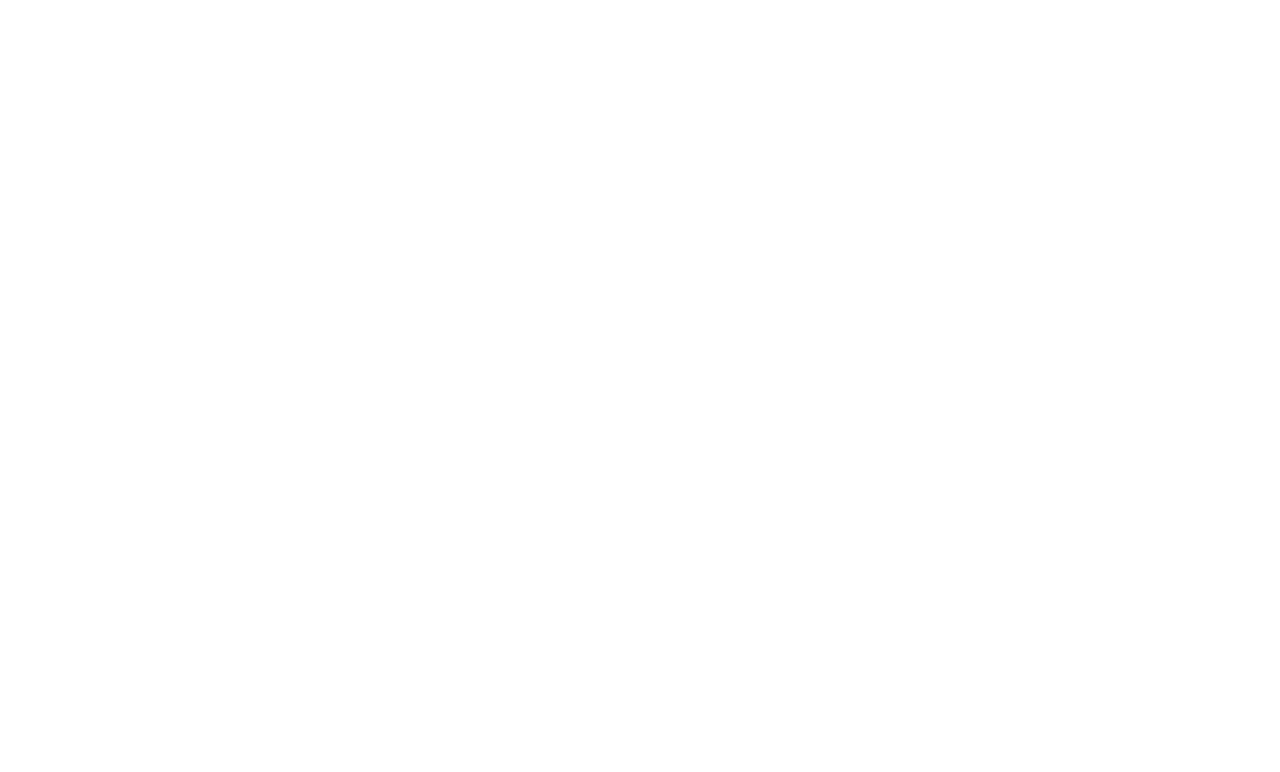
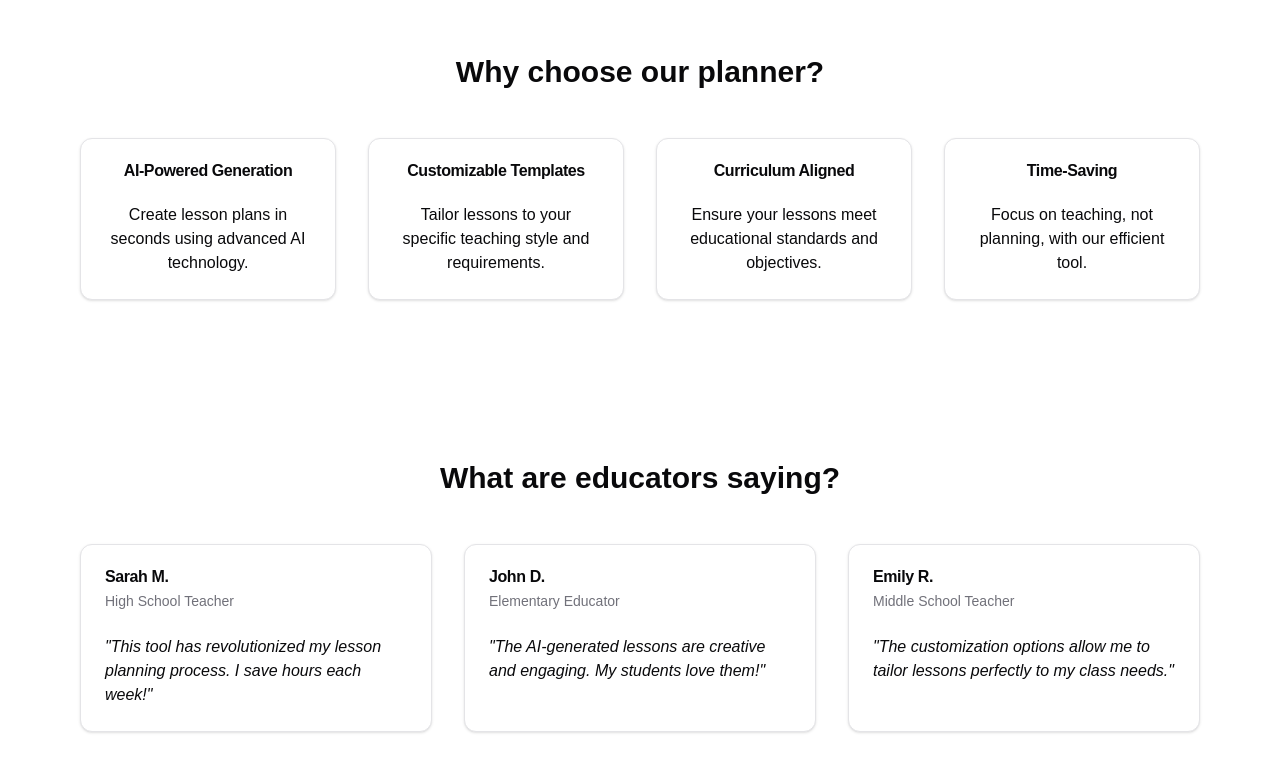
Before and after one commit to AdityaSahu786/EduMate, a Next.js app: page / in a window 1280 px wide. Shown: the part 466-1238 px from the top of the page. Before the commit the page ends 800 px from the top, so only its background shows below. Built offline with nearby package versions, Linux system fonts and the light colour scheme.

Commit message:
Adding Testimonials

```diff
--- a/app/globals.css
+++ b/app/globals.css
@@ -6,54 +6,56 @@
   font-family: Arial, Helvetica, sans-serif;
 }
 
+
 @layer base {
   :root {
     --background: 0 0% 100%;
-    --foreground: 0 0% 3.9%;
+    --foreground: 240 10% 3.9%;
     --card: 0 0% 100%;
-    --card-foreground: 0 0% 3.9%;
+    --card-foreground: 240 10% 3.9%;
     --popover: 0 0% 100%;
-    --popover-foreground: 0 0% 3.9%;
-    --primary: 0 0% 9%;
-    --primary-foreground: 0 0% 98%;
-    --secondary: 0 0% 96.1%;
-    --secondary-foreground: 0 0% 9%;
-    --muted: 0 0% 96.1%;
-    --muted-foreground: 0 0% 45.1%;
-    --accent: 0 0% 96.1%;
-    --accent-foreground: 0 0% 9%;
+    --popover-foreground: 240 10% 3.9%;
+    --primary: 142.1 76.2% 36.3%;
+    --primary-foreground: 355.7 100% 97.3%;
+    --secondary: 240 4.8% 95.9%;
+    --secondary-foreground: 240 5.9% 10%;
+    --muted: 240 4.8% 95.9%;
+    --muted-foreground: 240 3.8% 46.1%;
+    --accent: 240 4.8% 95.9%;
+    --accent-foreground: 240 5.9% 10%;
     --destructive: 0 84.2% 60.2%;
     --destructive-foreground: 0 0% 98%;
-    --border: 0 0% 89.8%;
-    --input: 0 0% 89.8%;
-    --ring: 0 0% 3.9%;
+    --border: 240 5.9% 90%;
+    --input: 240 5.9% 90%;
+    --ring: 142.1 76.2% 36.3%;
+    --radius: 0.5rem;
     --chart-1: 12 76% 61%;
     --chart-2: 173 58% 39%;
     --chart-3: 197 37% 24%;
     --chart-4: 43 74% 66%;
     --chart-5: 27 87% 67%;
-    --radius: 0.5rem;
   }
+
   .dark {
-    --background: 0 0% 3.9%;
-    --foreground: 0 0% 98%;
-    --card: 0 0% 3.9%;
-    --card-foreground: 0 0% 98%;
-    --popover: 0 0% 3.9%;
-    --popover-foreground: 0 0% 98%;
-    --primary: 0 0% 98%;
-    --primary-foreground: 0 0% 9%;
-    --secondary: 0 0% 14.9%;
+    --background: 20 14.3% 4.1%;
+    --foreground: 0 0% 95%;
+    --card: 24 9.8% 10%;
+    --card-foreground: 0 0% 95%;
+    --popover: 0 0% 9%;
+    --popover-foreground: 0 0% 95%;
+    --primary: 142.1 70.6% 45.3%;
+    --primary-foreground: 144.9 80.4% 10%;
+    --secondary: 240 3.7% 15.9%;
     --secondary-foreground: 0 0% 98%;
-    --muted: 0 0% 14.9%;
-    --muted-foreground: 0 0% 63.9%;
-    --accent: 0 0% 14.9%;
+    --muted: 0 0% 15%;
+    --muted-foreground: 240 5% 64.9%;
+    --accent: 12 6.5% 15.1%;
     --accent-foreground: 0 0% 98%;
     --destructive: 0 62.8% 30.6%;
-    --destructive-foreground: 0 0% 98%;
-    --border: 0 0% 14.9%;
-    --input: 0 0% 14.9%;
-    --ring: 0 0% 83.1%;
+    --destructive-foreground: 0 85.7% 97.3%;
+    --border: 240 3.7% 15.9%;
+    --input: 240 3.7% 15.9%;
+    --ring: 142.4 71.8% 29.2%;
     --chart-1: 220 70% 50%;
     --chart-2: 160 60% 45%;
     --chart-3: 30 80% 55%;
@@ -61,6 +63,7 @@
     --chart-5: 340 75% 55%;
   }
 }
+
 
 @layer base {
   * {
--- a/app/layout.tsx
+++ b/app/layout.tsx
@@ -14,8 +14,8 @@
 });
 
 export const metadata: Metadata = {
-  title: "Create Next App",
-  description: "Generated by create next app",
+  title: "EduMate",
+  description: "Where knowledge meets innovation",
 };
 
 export default function RootLayout({
--- a/app/page.tsx
+++ b/app/page.tsx
@@ -1,6 +1,7 @@
 import MaxWidthWrapper from "@/components/common/MaxWidthWrapper";
 import { Button, buttonVariants } from "@/components/ui/button";
 import { Card, CardContent, CardDescription, CardHeader, CardTitle } from "@/components/ui/card";
+import { features, testimonials } from "@/constants";
 import Link from "next/link";
 
 
@@ -8,6 +9,8 @@
   return (
       <MaxWidthWrapper>
          <HeroSection/>
+         <FeaturesSection />
+         <TestimonialsSection/>
       </MaxWidthWrapper>
   );
 }
@@ -37,3 +40,51 @@
     </div>
   )
 }
+
+
+function FeaturesSection() {
+  return (
+  <div className="py-20">
+    <h2 className="text-3xl font-bold text-center mb-12">
+      Why choose our planner?
+    </h2>
+    <div className="grid grid-cols-1 md:grid-cols-2 lg:grid-cols-4 gap-8">
+       {
+        features.map((feature, index) => (
+          <Card key={index} className="text-center">
+            <CardHeader>
+              <CardTitle>{feature.title}</CardTitle>
+            </CardHeader>
+            <CardContent>
+              <p>{feature.description}</p>
+            </CardContent>
+          </Card>
+        ))
+       }
+    </div>
+  </div>
+  );
+}
+
+function TestimonialsSection() {
+  return (
+    <div className="py-20">
+      <h2 className="text-3xl font-bold text-center mb-12">
+         What are educators saying?
+      </h2>
+      <div className="grid grid-cols-1 md:grid-cols-3 gap-8 max-w-6xl mx-auto">
+        {testimonials.map((testimonial, index) => (
+          <Card key={index}>
+            <CardHeader>
+              <CardTitle>{testimonial.name}</CardTitle>
+              <CardDescription>{testimonial.role}</CardDescription>
+            </CardHeader>
+            <CardContent>
+              <p className="italic">"{testimonial.quote}"</p>
+            </CardContent>
+          </Card>
+        ))}
+      </div>
+    </div>
+  )
+}
--- /dev/null
+++ b/constants.ts
@@ -0,0 +1,212 @@
+import { ArrowRight } from "lucide-react";
+
+export const features = [
+  {
+    title: "AI-Powered Generation",
+    description: "Create lesson plans in seconds using advanced AI technology.",
+    icon: ArrowRight,
+  },
+  {
+    title: "Customizable Templates",
+    description:
+      "Tailor lessons to your specific teaching style and requirements.",
+    icon: ArrowRight,
+  },
+  {
+    title: "Curriculum Aligned",
+    description:
+      "Ensure your lessons meet educational standards and objectives.",
+    icon: ArrowRight,
+  },
+  {
+    title: "Time-Saving",
+    description: "Focus on teaching, not planning, with our efficient tool.",
+    icon: ArrowRight,
+  },
+];
+
+export const testimonials = [
+  {
+    name: "Sarah M.",
+    role: "High School Teacher",
+    quote:
+      "This tool has revolutionized my lesson planning process. I save hours each week!",
+  },
+  {
+    name: "John D.",
+    role: "Elementary Educator",
+    quote:
+      "The AI-generated lessons are creative and engaging. My students love them!",
+  },
+  {
+    name: "Emily R.",
+    role: "Middle School Teacher",
+    quote:
+      "The customization options allow me to tailor lessons perfectly to my class needs.",
+  },
+];
+
+export const tiers = [
+  {
+    name: "Free",
+    price: "€0",
+    features: [
+      "5 lesson plans per month",
+      "Pre-selected topics",
+      "Basic customization",
+      "Email support",
+    ],
+  },
+  {
+    name: "Pro",
+    price: "€5",
+    features: [
+      "30 lesson plans per month",
+      "Custom requirements",
+      "Advanced customization",
+      "Priority support",
+      "Exclusive templates",
+    ],
+  },
+];
+
+export const topics = [
+  "Mathematics",
+  "Science",
+  "History",
+  "Literature",
+  "Art",
+];
+
+export const durations = [
+  "30 minutes",
+  "45 minutes",
+  "60 minutes",
+  "90 minutes",
+];
+
+export const studentLevels = [
+  "No Experience",
+  "Beginner",
+  "Intermediate",
+  "Advanced",
+  "High School",
+  "Undergraduate",
+  "Graduate",
+  "Professional",
+];
+
+export const subtopics = {
+  Mathematics: [
+    "Pythagorean Theorem",
+    "Quadratic Equations",
+    "Trigonometric Functions",
+    "Logarithms",
+    "Calculus: Limits",
+    "Calculus: Derivatives",
+    "Calculus: Integrals",
+    "Linear Algebra: Matrices",
+    "Probability Theory",
+    "Statistical Hypothesis Testing",
+    "Number Theory: Prime Numbers",
+    "Geometry: Conic Sections",
+    "Complex Numbers",
+    "Differential Equations",
+    "Graph Theory",
+  ],
+  Science: [
+    "Newton's Laws of Motion",
+    "Thermodynamics",
+    "Quantum Mechanics",
+    "Cellular Respiration",
+    "DNA Replication",
+    "Periodic Table of Elements",
+    "Chemical Bonding",
+    "Plate Tectonics",
+    "Evolution by Natural Selection",
+    "Photosynthesis",
+    "Electromagnetism",
+    "Astronomy: Black Holes",
+    "Climate Change",
+    "Genetics: Mendelian Inheritance",
+    "Atomic Structure",
+  ],
+  History: [
+    "Ancient Egypt: Pyramids",
+    "Roman Empire: Rise and Fall",
+    "Medieval Europe: Feudalism",
+    "Renaissance: Art and Culture",
+    "American Revolution",
+    "French Revolution",
+    "Industrial Revolution",
+    "World War I",
+    "World War II",
+    "Cold War",
+    "Civil Rights Movement",
+    "Fall of the Berlin Wall",
+    "Ancient Greece: Democracy",
+    "Chinese Dynasties",
+    "Islamic Golden Age",
+  ],
+  Literature: [
+    "Shakespeare: Hamlet",
+    "Jane Austen: Pride and Prejudice",
+    "Charles Dickens: Great Expectations",
+    "F. Scott Fitzgerald: The Great Gatsby",
+    "George Orwell: 1984",
+    "Homer: The Odyssey",
+    "Gabriel García Márquez: One Hundred Years of Solitude",
+    "Virginia Woolf: Mrs Dalloway",
+    "Chinua Achebe: Things Fall Apart",
+    "Toni Morrison: Beloved",
+    "Leo Tolstoy: War and Peace",
+    "Emily Dickinson: Poetry Analysis",
+    "William Wordsworth: Romantic Poetry",
+    "Arthur Miller: Death of a Salesman",
+    "Franz Kafka: The Metamorphosis",
+  ],
+  Art: [
+    "Leonardo da Vinci: Mona Lisa",
+    "Vincent van Gogh: Starry Night",
+    "Pablo Picasso: Cubism",
+    "Michelangelo: Sistine Chapel Ceiling",
+    "Claude Monet: Impressionism",
+    "Andy Warhol: Pop Art",
+    "Georgia O'Keeffe: American Modernism",
+    "Frida Kahlo: Self-Portraits",
+    "Jackson Pollock: Abstract Expressionism",
+    "Ancient Greek Sculpture",
+    "Renaissance Architecture",
+    "Japanese Ukiyo-e Prints",
+    "African Masks and Sculpture",
+    "Art Nouveau Movement",
+    "Contemporary Installation Art",
+  ],
+};
+
+export const faqItems = [
+  {
+    question: "How accurate are the lesson plans generated by the AI?",
+    answer:
+      "The accuracy of the lesson plans generated by the AI depends on the quality of the input provided. Users should provide clear and specific details about their requirements to ensure the AI can generate accurate plans. You should proofread the plan and its contents to ensure it meets your needs. This tool is meant to save you time, not take away from your expertise.",
+  },
+  {
+    question: "Can I customize the lesson plans generated by the AI?",
+    answer: "No, but this is a feature that is coming soon.",
+  },
+  {
+    question: "What types of topics can be covered in the lesson plans?",
+    answer:
+      "The lesson plans generated by the AI can cover a wide range of topics, including mathematics, science, history, and literature. Users can select the topic that best fits their lesson plan and if you are a pro user, you can generate plans based on your own topics.",
+  },
+  {
+    question: "How long does it take for the AI to generate a lesson plan?",
+    answer:
+      "The time it takes for the AI to generate a lesson plan depends on the complexity of the topic and the specific requirements provided by the user. Generally, it takes about 30 seconds to generate a lesson plan.",
+  },
+  {
+    question: "Can I use the lesson plans generated by the AI in my classroom?",
+    answer:
+      "Yes, you can use the lesson plans generated by the AI in your classroom. However, you should always review the plans to ensure they meet the specific needs of your students and align with your teaching goals.",
+  },
+];
```
Also changed, not shown: 1 other file (tests, documents, lock files or other folders).
